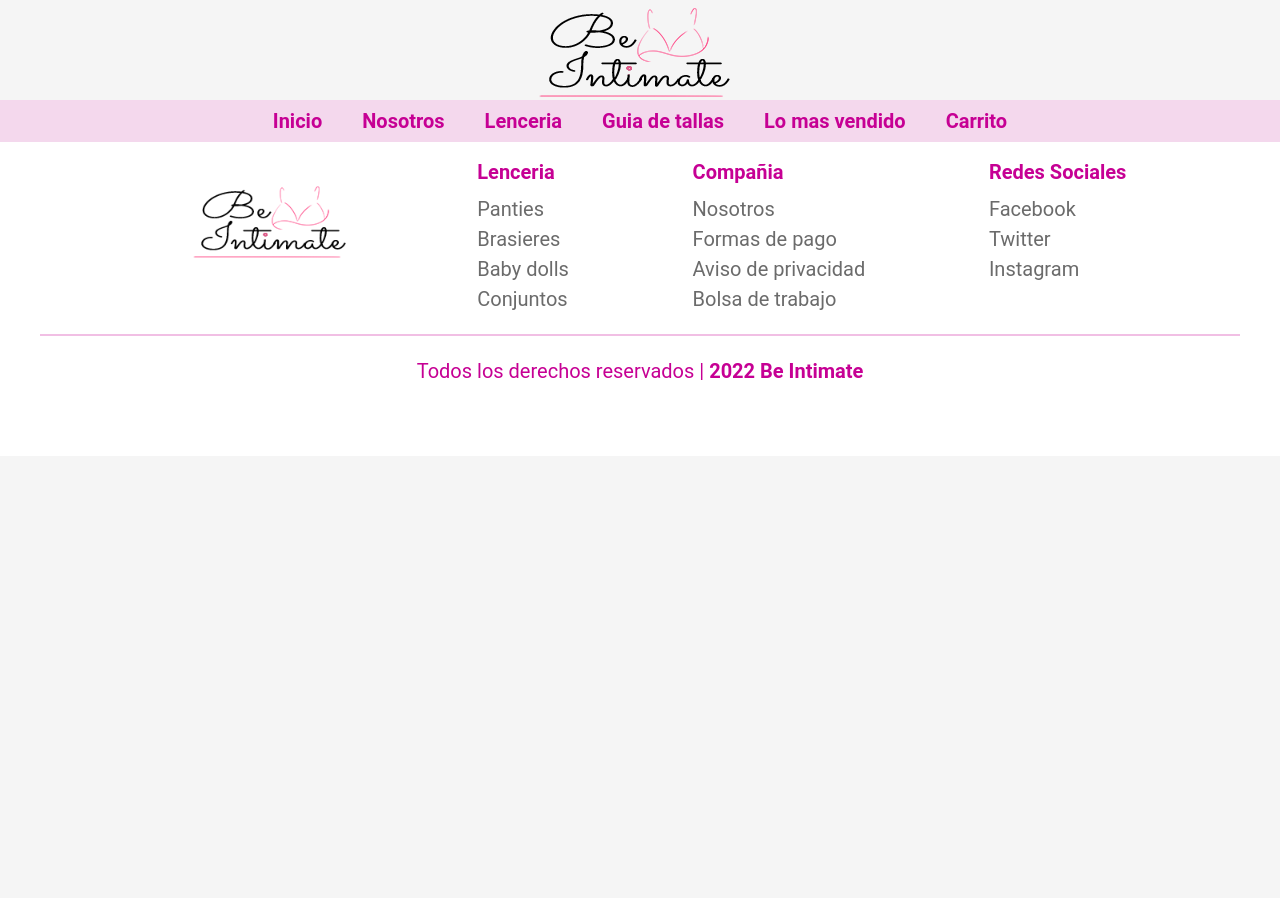
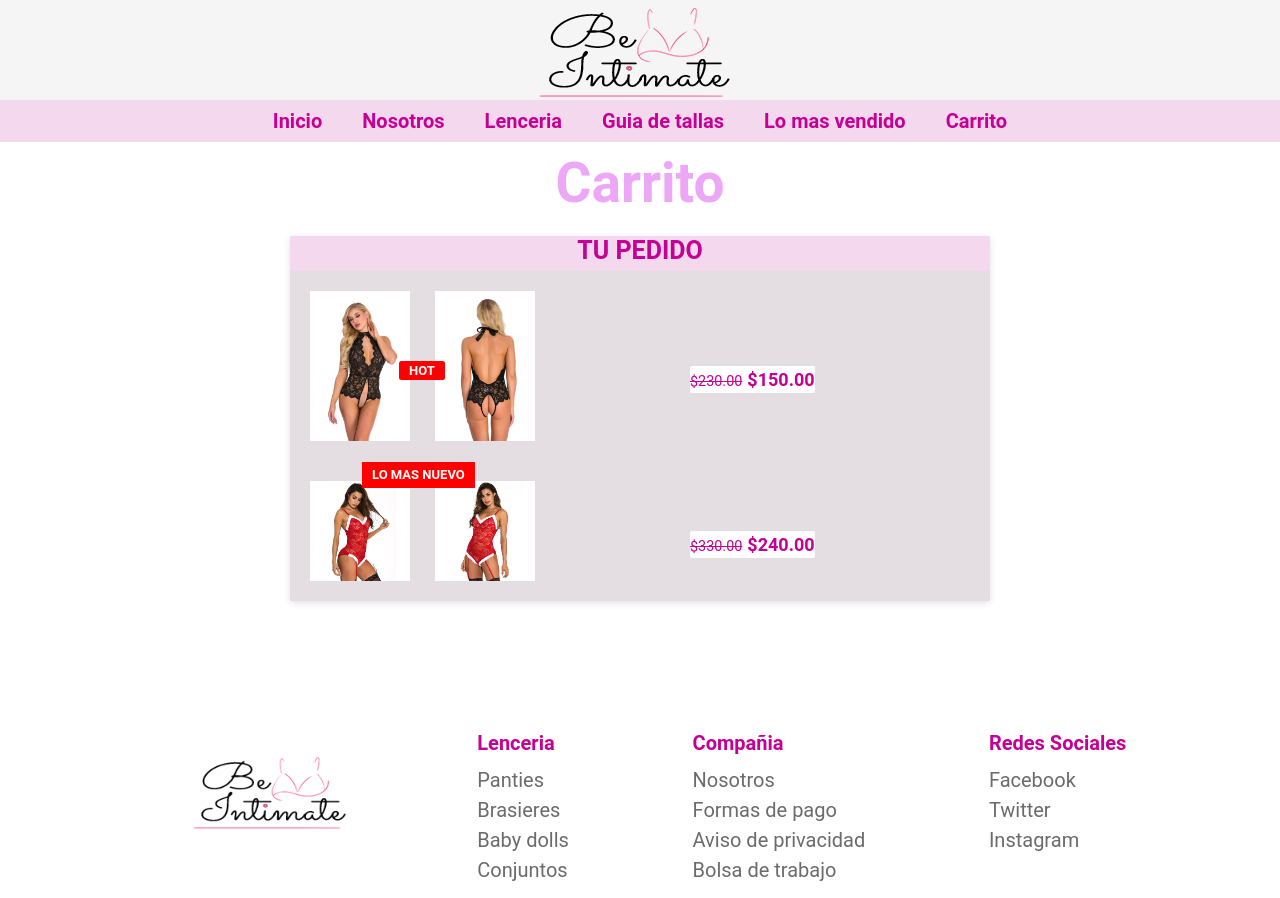
Before and after one commit to DesXzed/Be-Intimate, a website: page carrito.html in a window 1280 px wide. Shown: the top 898 px of the page. Before the commit the page ends 800 px from the top, so only its background shows below. Drawn offline with Linux system fonts and the light colour scheme.

Commit message:
Actualice CSS

```diff
--- a/carrito.html
+++ b/carrito.html
@@ -4,7 +4,7 @@
     <meta charset="UTF-8">
     <meta http-equiv="X-UA-Compatible" content="IE=edge">
     <meta name="viewport" content="width=device-width, initial-scale=1.0">
-    <link rel="stylesheet" href="src/styles/main.css">
+    <link rel="stylesheet" href="./src/styles/main.css">
     <meta name="keywords" content="Lenceria, Lingeri, Brassier, Tanga, Body, Babydoll, Sexy, Femenina, Hermosa, Mujer">
     <meta name="description" content="Lleva a tu casa tu lenceria y sorprende a tu pareja.">
     <!--FavIcon-->
@@ -37,6 +37,27 @@
           </nav>
         </div>
   </header>
+  <section>
+    <div class="carrito-box">
+      <h1 class="shop-text">Carrito</h1>
+        <div class="product">
+          <h3 class="pedido-txt">TU PEDIDO</h3>
+            <div class="product-box ">
+              <div class="badge">Hot</div>
+              <img src="./img/Babydolls/Baby2-1.jpg" alt="Babydoll" class="product-img">
+                <p class="carrito-text product-price"><small>$230.00</small>$150.00</p>
+                <img src="./img/Babydolls/Baby2-2.jpg" alt="Babydoll" class="product-img">
+            </div>
+            <div class="product-box ">
+              <div class="badge2">Lo mas nuevo</div>
+              <img src="./img/Babydolls/Baby-3-2.jpg" alt="Babydoll" class="product-img">
+                <p class="carrito-text product-price"><small>$330.00</small>$240.00</p>
+                <img src="./img/Babydolls/Baby3-1.jpg" alt="Babydoll" class="product-img">
+            </div>
+        </div>
+    </div>
+  </section>
+
   <!--Footer-->
     <footer class="footer-carrito">
       <div class="container_footer">
@@ -76,6 +97,6 @@
       </div>
   </footer>
    <!-- BS JS -->
-   <script src="/src/js/bootstrap.js"></script>
+   <script src="./src/js/bootstrap.js"></script>
 </body>
 </html>
--- a/scss/pages/_carrito.scss
+++ b/scss/pages/_carrito.scss
@@ -2,5 +2,85 @@
 /*Carrito*/
 /*-------------------------*/
 .footer-carrito {
-    padding: 50px 0;
+  padding: 50px 0;
 }
+.carrito-box {
+  padding: 50px 5px;
+}
+.shop-text {
+  font-size: 5.5rem;
+  text-align: center;
+  color: #eda7f7;
+  font-weight: bold;
+}
+.product {
+  width: 700px;
+  position: relative;
+  box-shadow: 0 2px 7px #e4e0e6;
+  margin: 20px auto;
+  background: $csecundario;
+}
+.pedido-txt {
+  color: $cmorado;
+  font-weight: bold;
+  display: flex;
+  justify-content: center;
+  font-size: 2.5rem;
+}
+.product-box {
+  position: relative;
+  background-color: $cgrisec;
+  padding-bottom: 20px;
+}
+.product-img {
+  margin: auto;
+  padding-left: 20px;
+  padding-top: 20px;
+  width: 100px;
+}
+.carrito-text {
+  position: absolute;
+  top: 50%;
+  left: 1000px;
+}
+.badge {
+  position: absolute;
+  left: 109px;
+  top: 90px;
+  text-transform: uppercase;
+  font-size: 13px;
+  font-weight: 700;
+  background: red;
+  color: #fff;
+  padding: 3px 10px;
+}
+.product-price {
+  top: 50%;
+  left: 400px;
+  font-size: 18px;
+  color: $cmorado;
+  font-weight: 600;
+  background-color: $cblanco;
+  border-radius: 2px;
+}
+
+.product-price small {
+  font-size: 80%;
+  font-weight: 400;
+  text-decoration: line-through;
+  display: inline-block;
+  margin-right: 5px;
+  top: 50%;
+  left: 1000px;
+}
+.badge2 {
+  position: absolute;
+  left: 72px;
+  top: 1px;
+  text-transform: uppercase;
+  font-size: 13px;
+  font-weight: 700;
+  background: red;
+  color: #fff;
+  padding: 3px 10px;
+}
--- a/scss/sass-utils/_var.scss
+++ b/scss/sass-utils/_var.scss
@@ -1,7 +1,7 @@
 /*-------------------------*/
 /*General*/
 /*-------------------------*/
-    $colorbg: #F5F5F5;
+$colorbg: #f5f5f5;
 $crosa: #eda7f7;
 $cblanco: #ffffff;
 $cprimario: #f7a7f1;
@@ -10,6 +10,7 @@
 $cmorado: #c60094;
 $cnegro: #212121;
 $crosabajo: #dfa2f7;
+$cgrisec: #e0e0e0c0;
 
 $ancho: 5px;
 
@@ -20,11 +21,11 @@
 }
 html {
   font-size: 62.5%;
-    background: #F5F5F5;
+  background: #f5f5f5;
   height: 100%;
 }
 body {
-    font-family: 'Roboto', sans-serif;
+  font-family: "Roboto", sans-serif;
   font-size: 20px;
 }
 header {
```
Also changed, not shown: guia.html (+2 -2 lines), index.html (+2 -2 lines), lenceria.html (+2 -2 lines), nosotros.html (+3 -3 lines), topsell.html (+2 -2 lines), src/styles/main.css, 1 other file. Lines whose indentation alone changed are shown as unchanged.
